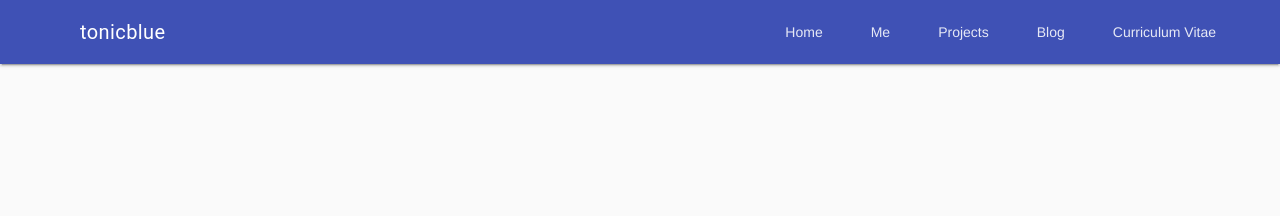
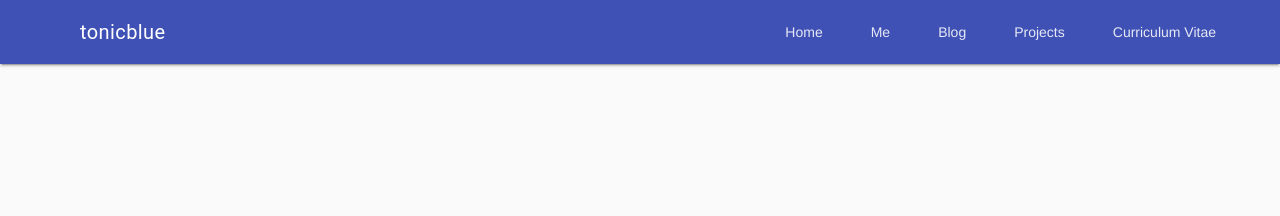
Before and after one commit to tonicblue/tonicblue, a Jekyll site: the page built from index.html, in a window 1280 px wide. Shown: the top 216 px of the page. Built offline with Jekyll 4.4.1, drawn with Linux system fonts in a browser that asks for light colours.

Commit message:
Menu now dynamic

```diff
--- a/_includes/header.html
+++ b/_includes/header.html
@@ -2,22 +2,10 @@
   <div class="mdl-layout__header-row">
     <span class="mdl-layout-title">{{ site.title }}</span>
     <div class="mdl-layout-spacer"></div>
-    <nav class="mdl-navigation mdl-layout--large-screen-only">
-      <a class="mdl-navigation__link" href="">Home</a>
-      <a class="mdl-navigation__link" href="">Me</a>
-      <a class="mdl-navigation__link" href="">Projects</a>
-      <a class="mdl-navigation__link" href="">Blog</a>
-      <a class="mdl-navigation__link" href="">Curriculum Vitae</a>
-    </nav>
+    {% include menu.html menuPath="root" class="mdl-navigation mdl-layout--large-screen-only" %}
   </div>
 </header>
 <div class="mdl-layout__drawer">
   <span class="mdl-layout-title">{{ site.title }}</span>
-  <nav class="mdl-navigation">
-    <a class="mdl-navigation__link" href="">Home</a>
-    <a class="mdl-navigation__link" href="">Me</a>
-    <a class="mdl-navigation__link" href="">Projects</a>
-    <a class="mdl-navigation__link" href="">Blog</a>
-    <a class="mdl-navigation__link" href="">Curriculum Vitae</a>
-  </nav>
+  {% include menu.html menuPath="root" class="mdl-navigation" %}
 </div>
--- /dev/null
+++ b/_includes/menu.html
@@ -0,0 +1,7 @@
+{% if site.data.menu[include.menuPath] %}
+    <nav {% if include.class %}class="{{ include.class }}"{% endif %}>
+        {% for item in site.data.menu[include.menuPath] %}
+            <a class="{% if include.itemClass %} {{ include.itemClass }} {% else %} mdl-navigation__link {% endif %}" href="{{ item.path }}">{{ item.title }}</a>
+        {% endfor %}
+    </nav>
+{% endif %}
```
Also changed, not shown: _data/menu.yml (added, +11 -0 lines).
